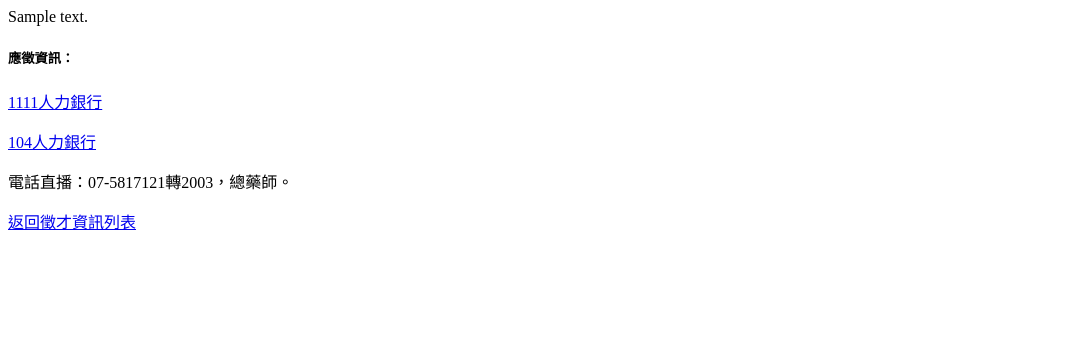
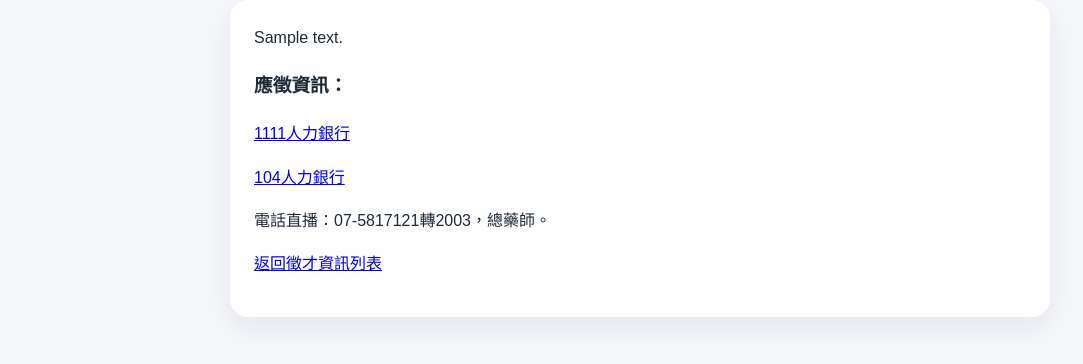
Before and after one commit to ph037886/django_line, a Django app: page /recruitment/1/ in a window 1280 px wide. Shown: the top 364 px of the page, without its empty margins (0-1083 px from the left). Run offline with Django 4.2, Linux system fonts and the light colour scheme; tables that the repository leaves empty hold one stand-in row (values such as "Sample post").

Commit message:
新增： 1. 新增base.html 2. 新增css架構 修改： 1. 配合base.html修正post_detail.html、post_list.html

```diff
--- /dev/null
+++ b/recruitment/templates/recruitment/base.html
@@ -0,0 +1,15 @@
+{% load static %}
+<!DOCTYPE html>
+<html lang="zh-Hant">
+<head>
+  <meta charset="UTF-8">
+  <meta name="viewport" content="width=device-width, initial-scale=1.0">
+  <title>{% block title %}徵才資訊{% endblock %}</title>
+  <link rel="stylesheet" href="{% static 'recruitment/css/recruitment.css' %}">
+</head>
+<body>
+  <main class="container">
+    {% block content %}{% endblock %}
+  </main>
+</body>
+</html>
--- a/recruitment/templates/recruitment/post_detail.html
+++ b/recruitment/templates/recruitment/post_detail.html
@@ -1,17 +1,16 @@
-<!DOCTYPE html>
-<html lang="zh-Hant">
-<head>
-  <meta charset="UTF-8">
-  <title>{{ post.title }}</title>
-</head>
-<body>
+{% extends "recruitment/base.html" %}
+
+{% block title %}{{ post.title }}{% endblock %}
+
+{% block content %}
+<article class="post-detail">
   <article>
     <div>
       {{ post.content|safe }}
     </div>
   </article>
   <div>
-    <h5>應徵資訊：</h5>
+    <h3>應徵資訊：</h3>
     <p><a href="https://www.1111.com.tw/job/113133195" target="_blank">1111人力銀行</a></p>
     <p><a href="https://www.104.com.tw/job/8gd8x?jobsource=index_s" target="_blank">104人力銀行</a></p>
     <p>電話直播：07-5817121轉2003，總藥師。</p>
@@ -21,5 +20,5 @@
       <a href="{% url 'recruitment:post_list' %}">返回徵才資訊列表</a>
     </p>
   </footer>
-</body>
-</html>
+</article>
+{% endblock %}
--- /dev/null
+++ b/static/recruitment/css/recruitment.css
@@ -0,0 +1,148 @@
+* {
+  box-sizing: border-box;
+}
+
+body {
+  margin: 0;
+  font-family: "Noto Sans TC", "Microsoft JhengHei", Arial, sans-serif;
+  background: #f5f7fb;
+  color: #1f2937;
+  line-height: 1.7;
+}
+
+.container {
+  width: min(100% - 32px, 960px);
+  margin: 0 auto;
+}
+
+.site-header {
+  background: linear-gradient(135deg, #0f4c81, #2563eb);
+  color: white;
+  padding: 40px 0;
+  margin-bottom: 32px;
+}
+
+.site-header h1 {
+  margin: 0;
+  font-size: 32px;
+}
+
+.site-header p {
+  margin: 8px 0 0;
+  opacity: 0.9;
+}
+
+.post-grid {
+  display: grid;
+  grid-template-columns: repeat(auto-fit, minmax(260px, 1fr));
+  gap: 20px;
+  padding-bottom: 40px;
+}
+
+.post-card,
+.post-detail {
+  background: white;
+  border-radius: 18px;
+  padding: 24px;
+  box-shadow: 0 10px 30px rgba(15, 23, 42, 0.08);
+}
+
+.post-card h2 {
+  margin: 8px 0 16px;
+  font-size: 22px;
+  line-height: 1.4;
+}
+
+.post-card a,
+.back-link {
+  color: #1d4ed8;
+  text-decoration: none;
+}
+
+.post-card a:hover,
+.back-link:hover {
+  text-decoration: underline;
+}
+
+.post-meta {
+  color: #64748b;
+  font-size: 14px;
+}
+
+.read-more {
+  font-weight: 700;
+}
+
+.post-detail {
+  max-width: 820px;
+  margin: 0 auto 48px;
+}
+
+.post-detail h1 {
+  margin-top: 8px;
+  font-size: 32px;
+  line-height: 1.35;
+}
+
+.post-content {
+  margin-top: 24px;
+}
+
+.post-content img {
+  max-width: 100%;
+  height: auto;
+  border-radius: 12px;
+}
+
+.post-content table {
+  width: 100%;
+  border-collapse: collapse;
+  overflow-x: auto;
+}
+
+.post-content th,
+.post-content td {
+  border: 1px solid #e5e7eb;
+  padding: 10px;
+}
+
+.post-content blockquote {
+  border-left: 4px solid #2563eb;
+  padding-left: 16px;
+  color: #475569;
+  margin-left: 0;
+}
+
+.empty-state {
+  background: white;
+  padding: 32px;
+  border-radius: 18px;
+  text-align: center;
+  color: #64748b;
+}
+
+.back-link {
+  display: inline-block;
+  margin-top: 32px;
+  font-weight: 700;
+}
+
+@media (max-width: 600px) {
+  .site-header {
+    padding: 28px 0;
+  }
+
+  .site-header h1 {
+    font-size: 26px;
+  }
+
+  .post-detail h1 {
+    font-size: 26px;
+  }
+
+  .post-card,
+  .post-detail {
+    padding: 20px;
+    border-radius: 14px;
+  }
+}
```
Also changed, not shown: recruitment/templates/recruitment/post_list.html (+8 -9 lines).
